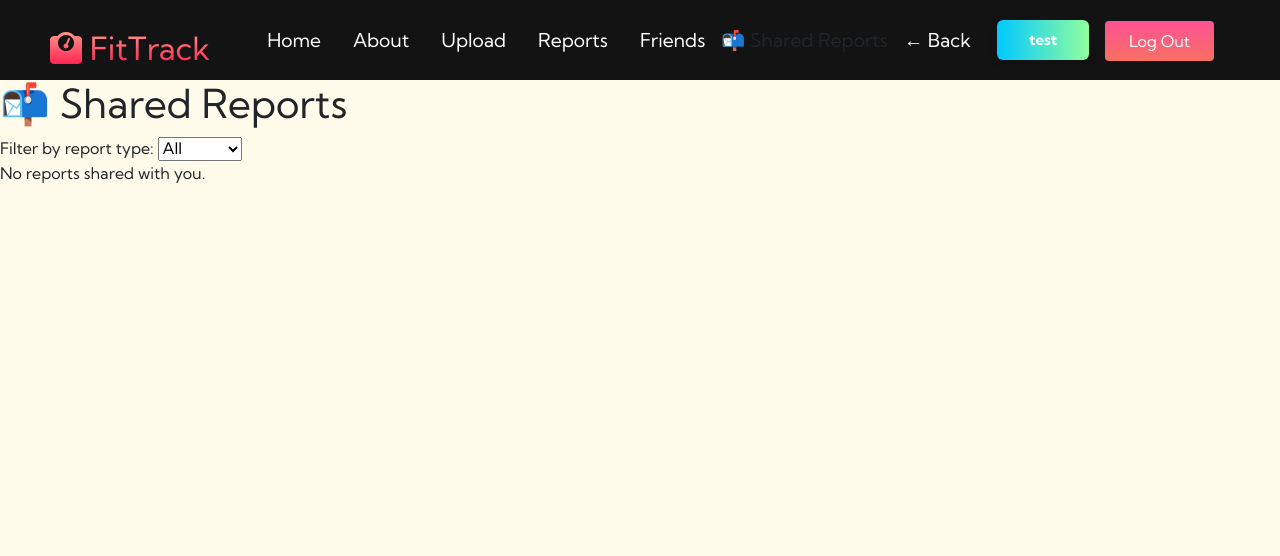
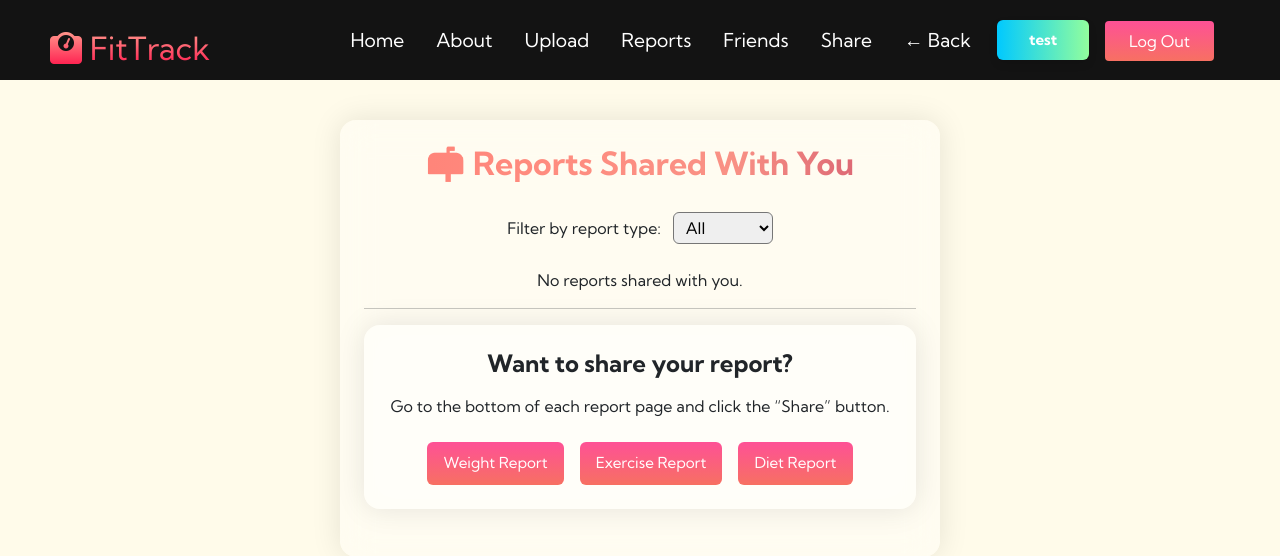
Before and after one commit to Precipicee/Group10-Agile-Web-Development, a Flask app: page /shared_reports in a window 1280 px wide. Shown: the top 556 px of the page. Run offline with Flask 3, Linux system fonts and the light colour scheme; a user stored in the database is signed in; some libraries are stand-ins or nearby versions.

Commit message:
update html

```diff
--- a/Fittrack/templates/base.html
+++ b/Fittrack/templates/base.html
@@ -40,8 +40,8 @@
           <li class="navbar__item">
             <a href="{{ url_for('friends_bp.friends') }}" class="navbar__links">Friends</a>
           </li>
-          <li class="nav-item">
-            <a class="nav-link" href="{{ url_for('visualise_bp.shared_reports') }}">📬 Shared Reports</a>
+          <li class="navbar__item">
+            <a class="navbar__links" href="{{ url_for('visualise_bp.shared_reports') }}">Share</a>
           </li>
 
           <li class="navbar__item">
--- a/Fittrack/templates/shared_reports.html
+++ b/Fittrack/templates/shared_reports.html
@@ -1,37 +1,51 @@
 {% extends "base.html" %}
 {% block content %}
-  <h1>📬 Shared Reports</h1>
-
-
-  <form method="get" action="{{ url_for('visualise_bp.shared_reports') }}">
-    <label for="filter">Filter by report type:</label>
-    <select name="type" id="filter" onchange="this.form.submit()">
+<link rel="stylesheet" href="{{ url_for('static', filename='css/share.css') }}">
+<div class="share-layout">
+  <h1 class="profile-title">📬 Reports Shared With You</h1>
+  <!-- Filter -->
+  <form method="get" action="{{ url_for('visualise_bp.shared_reports') }}" class="text-center mb-4">
+    <label for="filter" class="fw-medium">Filter by report type:</label>
+    <select name="type" id="filter" onchange="this.form.submit()" class="ms-2 px-2 py-1 rounded">
       <option value="">All</option>
       <option value="weight" {% if selected_type == 'weight' %}selected{% endif %}>Weight</option>
       <option value="exercise" {% if selected_type == 'exercise' %}selected{% endif %}>Exercise</option>
+      <option value="diet" {% if selected_type == 'diet' %}selected{% endif %}>Diet</option>
     </select>
   </form>
 
+  <!-- shared report -->
   {% if reports %}
-    <ul class="list-group mt-3">
+    <div class="d-flex flex-column align-items-center gap-4">
       {% for report in reports %}
-        <li class="list-group-item">
-          <strong>{{ report.report_type.capitalize() }} report</strong> from <em>{{ report.sender.username }}</em>
-          <br>
-          Shared on: {{ report.timestamp.strftime('%Y-%m-%d %H:%M') }}
-          <br>
-          <p>DEBUG sender_id = {{ report.sender_id }} / report_type = {{ report.report_type }}</p>
+        <a href="{{ url_for('visualise_bp.view_shared_report', user_id=report.sender_id or 1, type=report.report_type|default('weight')) }}"
+          class="shared-report-card text-decoration-none text-dark">
+          <div class="report-card-content">
+            <div class="sender-name">{{ report.sender.username }}</div>
+            <div class="report-info text-center">
+              <div class="report-type-title">{{ report.report_type.capitalize() }} report</div>
+              <div class="text-muted small">Shared on: {{ report.timestamp.strftime('%Y-%m-%d %H:%M') }}</div>
+              <div class="text-primary mt-1">👉 View {{ report.report_type }} report from {{ report.sender.username }}</div>
+            </div>
+          </div>
+        </a>
+      {% endfor %}
+    </div>
+  {% else %}
+    <p class="text-center mt-4">No reports shared with you.</p>
+  {% endif %}
+  <hr />
+    <!-- Description + Report-select Button-->
+  <div class="card-box mb-4" style="margin: auto;">
+    <h4 class="text-center fw-bold mb-3">Want to share your report?</h4>
+    <p class="text-center mb-4">Go to the bottom of each report page and click the “Share” button.</p>
+    <div class="d-flex justify-content-center gap-3 flex-wrap">
+      <a href="{{ url_for('visualise_bp.weight_report') }}" class="btn-gradient text-decoration-none">Weight Report</a>
+      <a href="{{ url_for('visualise_bp.exercise_report') }}" class="btn-gradient text-decoration-none">Exercise Report</a>
+      <a href="{{ url_for('visualise_bp.diet_report') }}" class="btn-gradient text-decoration-none">Diet Report</a>
+    </div>
+  </div>
 
-          <a href="{{ url_for('visualise_bp.view_shared_report', user_id=report.sender_id or 1, type=report.report_type|default('weight')) }}">
-              👉 View {{ report.report_type|default('weight') }} report from {{ report.sender.username }}
-          </a>
+</div>
 
-
-          <p>Debug type: {{ report.report_type }}</p>
-        </li>
-      {% endfor %}
-    </ul>
-  {% else %}
-    <p>No reports shared with you.</p>
-  {% endif %}
 {% endblock %}
```
Also changed, not shown: Fittrack/templates/exercise.html (+20 -17 lines), Fittrack/templates/friends.html (+24 -21 lines), Fittrack/templates/weight.html (+18 -16 lines).
